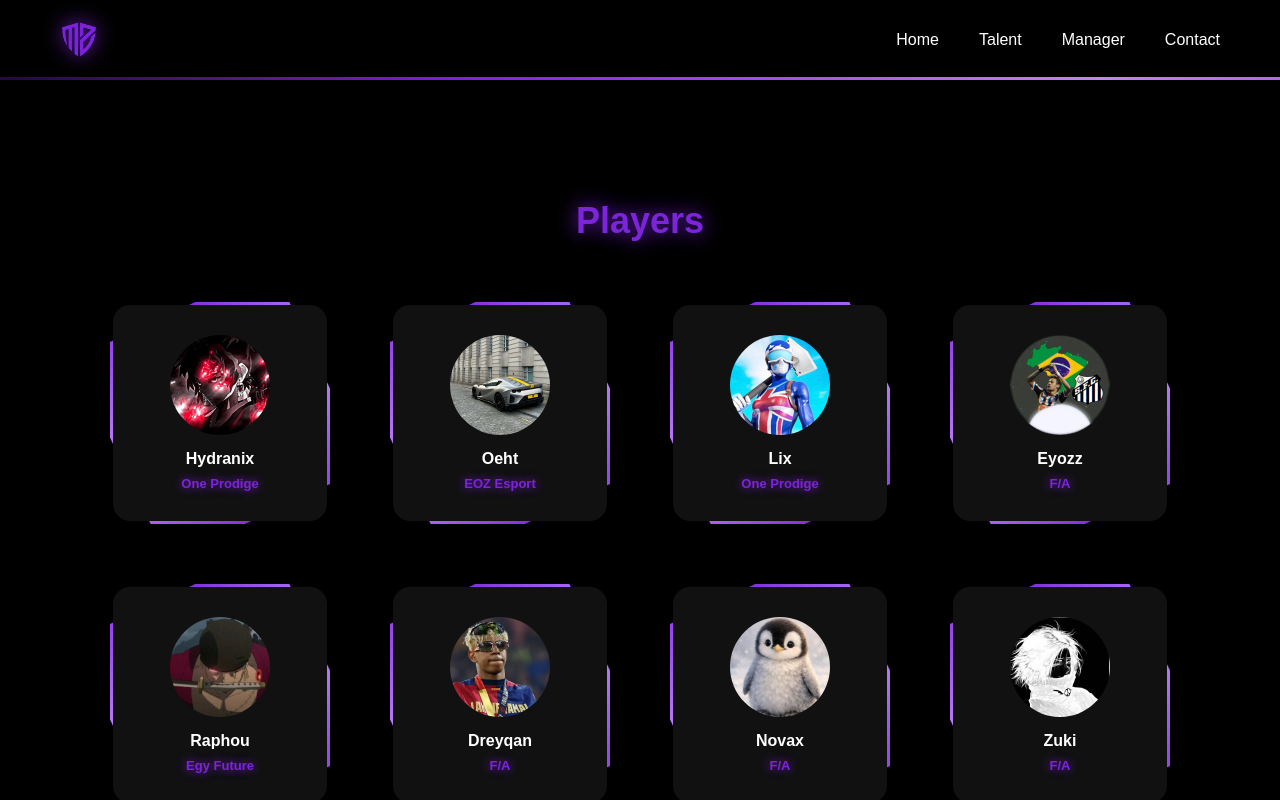
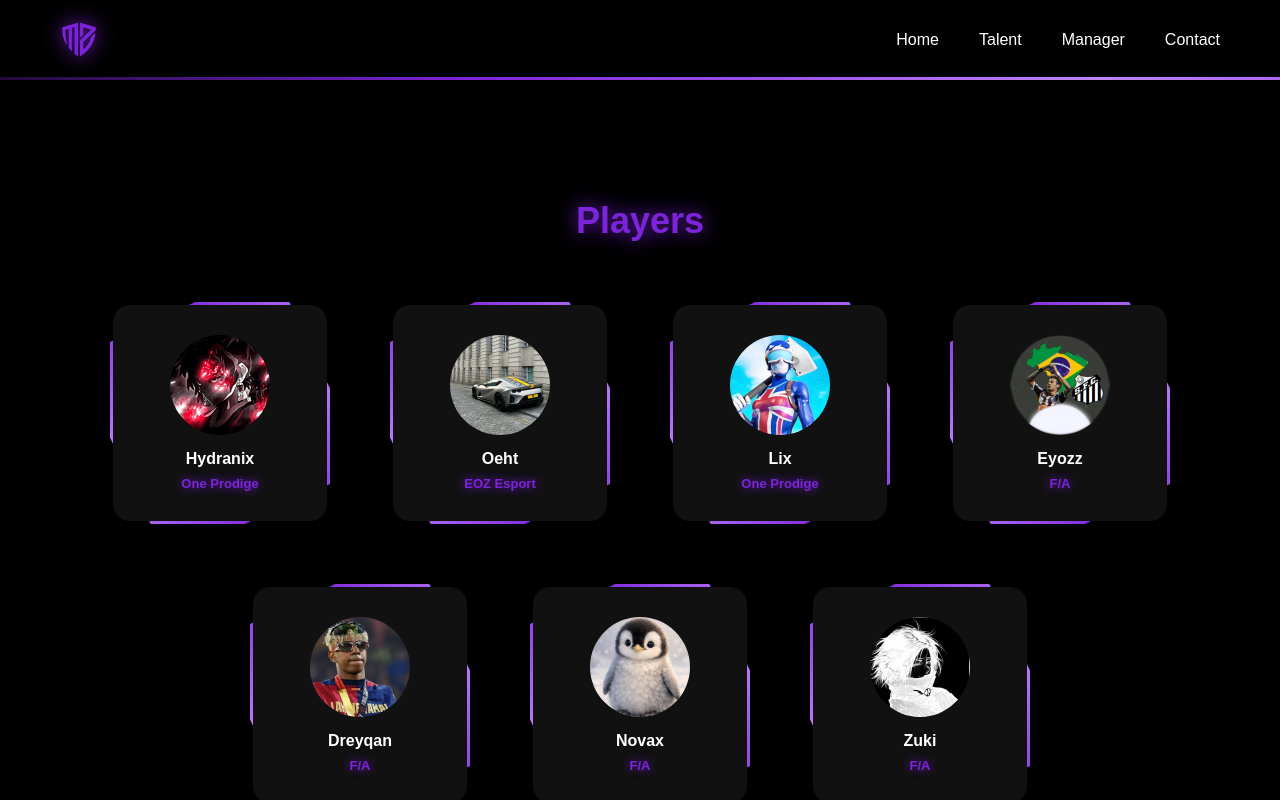
Before and after one commit to DevZenthor/MZ_AGENCY, a React (Vite) app in the folder mzagency/: page /talent in a window 1280 px wide. Shown: the top 800 px of the page. Built offline with nearby package versions, Linux system fonts and the light colour scheme.

Commit message:
refactor : modify player page

```diff
--- a/mzagency/src/data/playersData.js
+++ b/mzagency/src/data/playersData.js
@@ -2,7 +2,6 @@ import hydranix from "../assets/hydranix.jpg"
 import oeht from "../assets/oeht.jpg"
 import lix from "../assets/lix.jpg"
 import eyozz from "../assets/eyozz.jpg"
-import raphou from "../assets/raphou.jpg"
 import dreyqan from "../assets/dreyqan.jpg"
 import novax from "../assets/novax.jpg"
 import zuki from "../assets/zuki.jpg"
@@ -66,19 +65,6 @@ const players = [
     image: eyozz,
     twitter: "https://x.com/EyozzFn",
     tracker: "https://fortnitetracker.com/profile/all/ATZ%20FRESHLPEUFRA/events"
-  },
-  {
-    slug: "raphou",
-    name: "Raphou",
-    role: "Player",
-    nationality: "France",
-    flag: FR,
-    pr: "168 PR",
-    ranking: "31704",
-    team: "Egy Future",
-    image: raphou,
-    twitter: "https://x.com/RPafout",
-    tracker: "https://fortnitetracker.com/profile/all/EGY%20Raphou/events"
   },
   {
     slug: "dreyqan",
```
